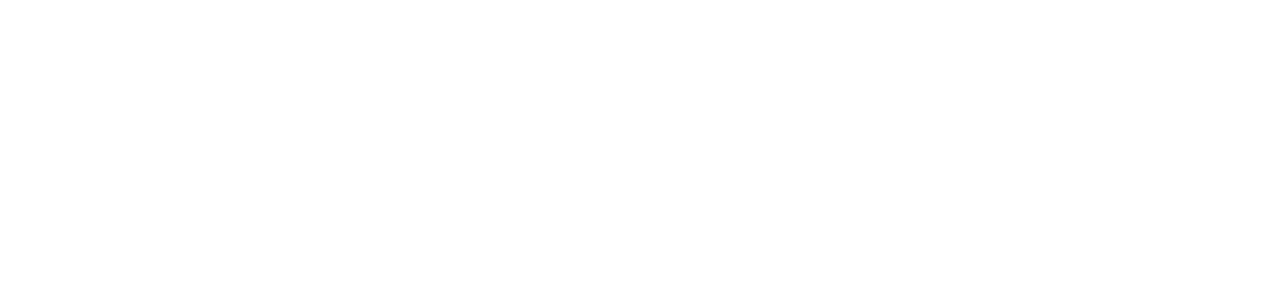
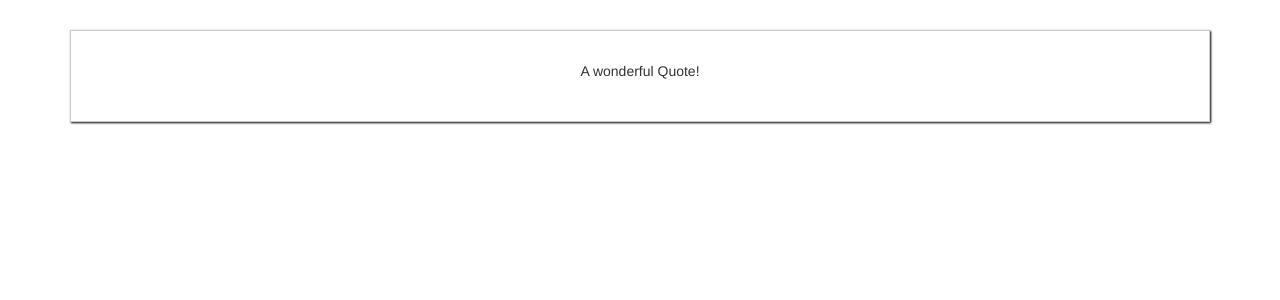
Before and after one commit to shkigor/vue-09-advanced-component-usage, a Vue app: page / in a window 1280 px wide. Shown: the top 300 px of the page. Built offline with nearby package versions, Linux system fonts and the light colour scheme.

Commit message:
Added Quote component

```diff
--- a/src/App.vue
+++ b/src/App.vue
@@ -2,16 +2,19 @@
     <div class="container">
         <div class="row">
             <div class="col-xs-12">
-
+                <app-quote></app-quote>
             </div>
         </div>
     </div>
 </template>
 
 <script>
+    import Quote from "./components/Quote";
 
     export default {
-
+        components: {
+            appQuote: Quote
+        }
     }
 </script>
 
--- /dev/null
+++ b/src/components/Quote.vue
@@ -0,0 +1,21 @@
+<template>
+    <div>
+        <p>A wonderful Quote!</p>
+    </div>
+</template>
+
+<script>
+    export default {
+        name: "Quote"
+    }
+</script>
+
+<style scoped>
+    div {
+        border: 1px solid #ccc;
+        box-shadow: 1px 1px 2px black;
+        padding: 30px;
+        margin: 30px auto;
+        text-align: center;
+    }
+</style>
```
